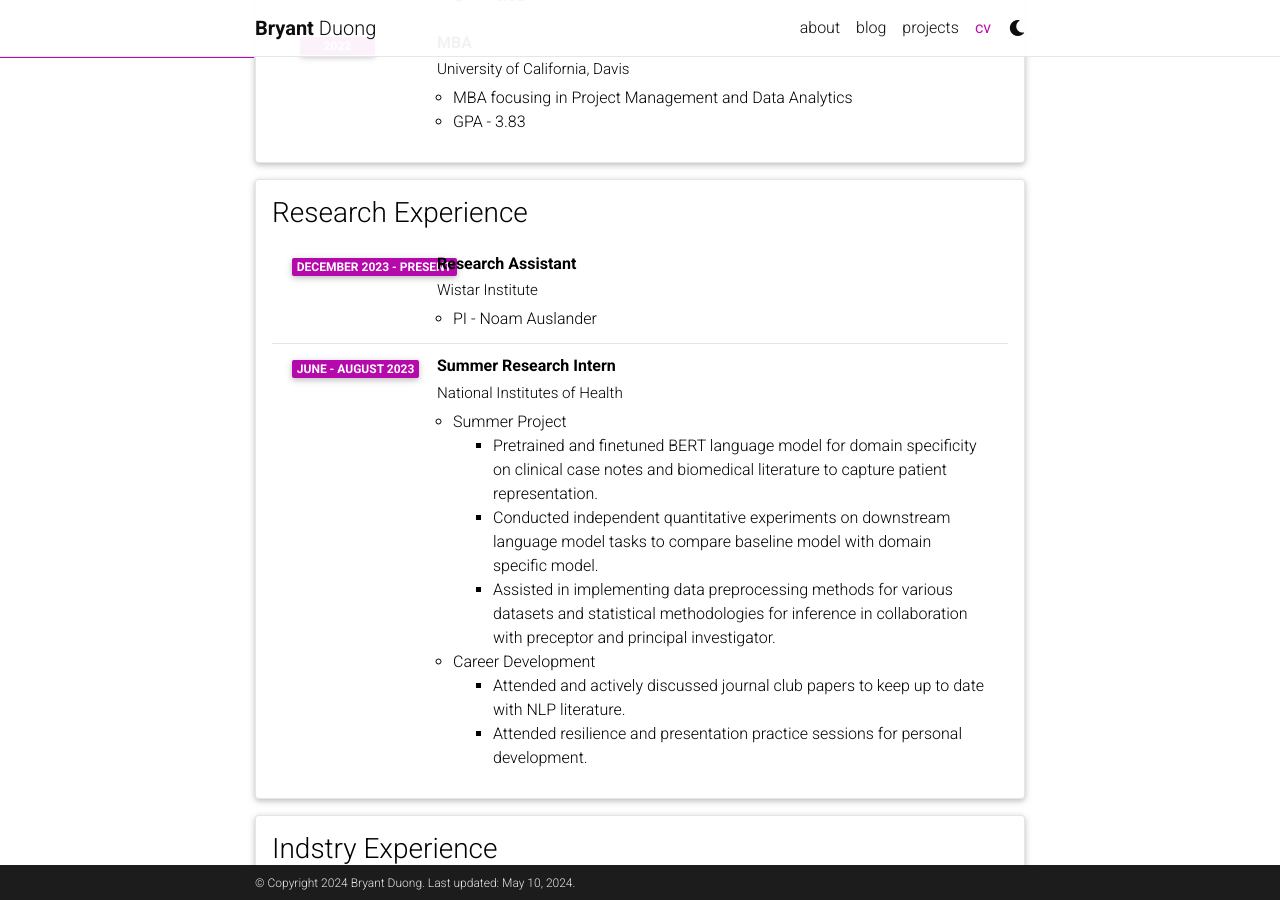
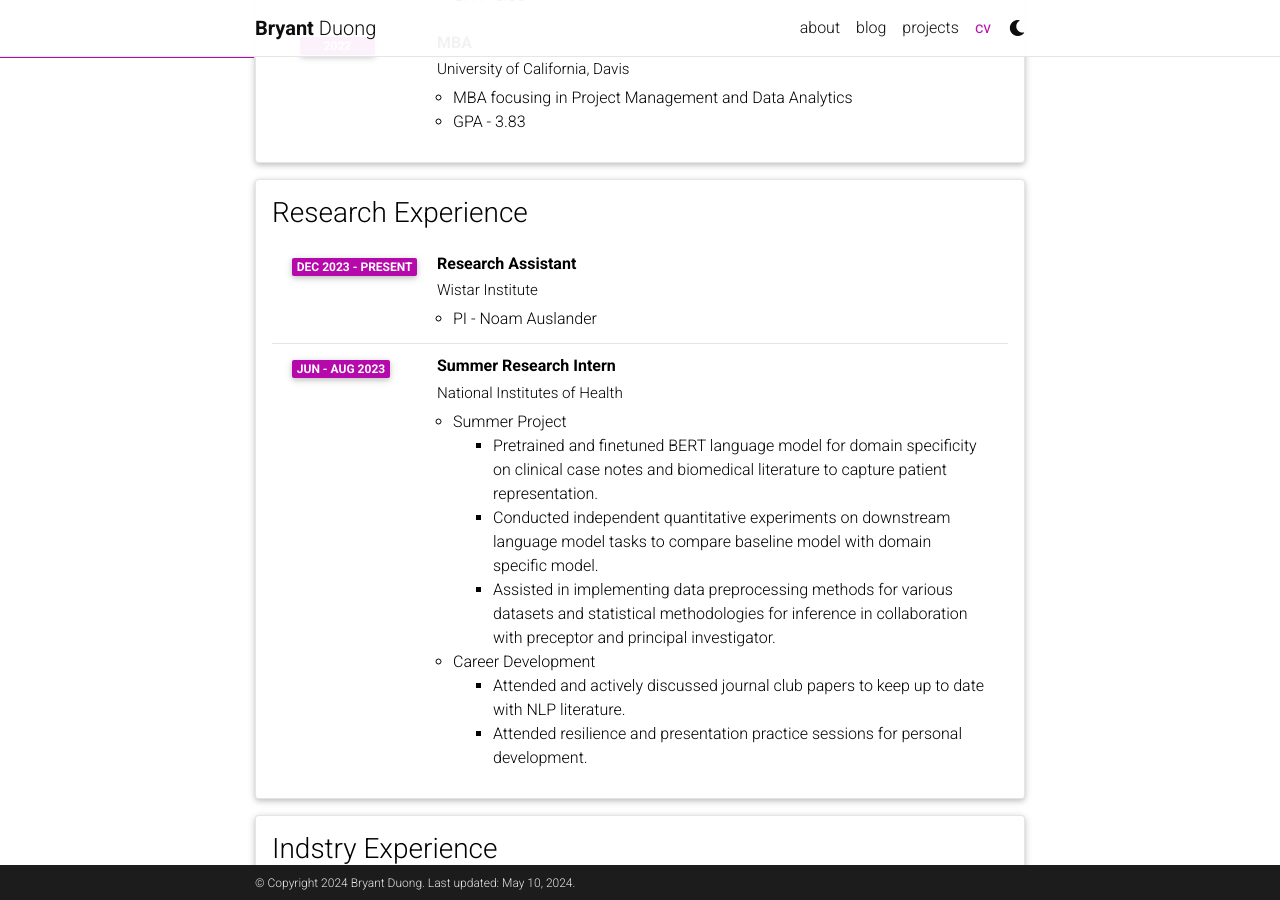
Before and after one commit to bryantduong/bryantduong.github.io, a Jekyll site: the page built from _pages/cv.md, in a window 1280 px wide and 900 px high, scrolled down 329 px. Built offline with Jekyll 4.4.1, drawn with Linux system fonts in a browser that asks for light colours; comment, search, counter and statistics services are not loaded; a style sheet for code colours, icons or effects is not loaded.

Commit message:
Update cv.yml

```diff
--- a/_data/cv.yml
+++ b/_data/cv.yml
@@ -17,12 +17,12 @@
   contents:
     - title: Research Assistant
       institution: Wistar Institute
-      year: December 2023 - Present
+      year: Dec 2023 - Present
       description:
         - PI - Noam Auslander
     - title: Summer Research Intern
       institution: National Institutes of Health
-      year: June - August 2023
+      year: Jun - Aug 2023
       description:
         - title: Summer Project
           contents:
```
